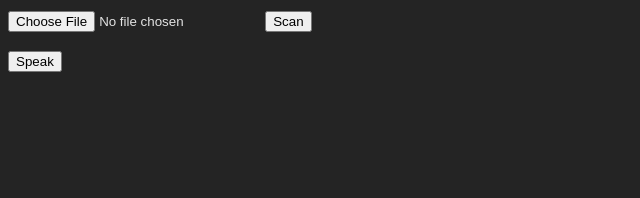
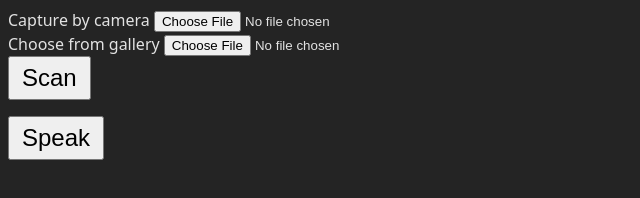
Before and after one commit to technbuzz/scanread, a website built with Vite: page index.html in a window 1280 px wide. Shown: the whole page, without its empty margins (0-640 px from the left). Built offline with nearby package versions, Linux system fonts and the light colour scheme.

Commit message:
refactor: :recycle: added camera and gallery

```diff
--- a/index.html
+++ b/index.html
@@ -8,7 +8,17 @@
   </head>
   <body>
     <div id="app"></div>
-    <input type="file" capture="environment" accept="image/*" >
+    <form>
+      <label>
+        Capture by camera
+        <input type="file" capture="environment" accept="image/*" />
+      </label>
+      <br />
+      <label>
+        Choose from gallery
+        <input type="file" accept="image/*" />
+      </label>
+    </form>
 
     <output></output>
 
--- a/src/main.ts
+++ b/src/main.ts
@@ -1,11 +1,15 @@
 import './style.css'
 import { createWorker } from 'tesseract.js'
 
-const fileEl = document.querySelector<HTMLInputElement>('input[type=file]')
+const fileEl = document.querySelectorAll<HTMLInputElement>('input[type=file]')
 const outputEl = document.querySelector<HTMLOutputElement>('output')
 let fileToScan: File
 
-fileEl?.addEventListener('change', (event) => {
+fileEl.forEach(el => {
+  el.addEventListener('change', processFile)
+})
+
+function processFile(event: Event) {
   const eventTarget = (event.target as HTMLInputElement).files!
   for (const file of eventTarget) {
     console.log(file)
@@ -24,7 +28,7 @@ fileEl?.addEventListener('change', (event) => {
     }
     reader.readAsDataURL(file)
   }
-})
+}
 
 let textToRead !: string
 const scanEl = document.querySelector<HTMLButtonElement>('.scan')
--- a/src/style.css
+++ b/src/style.css
@@ -16,3 +16,8 @@
 output img {
   max-width: 100%;
 }
+
+button {
+  font-size: 1.5rem;
+    padding: 0.25em 0.5em;
+}
```
